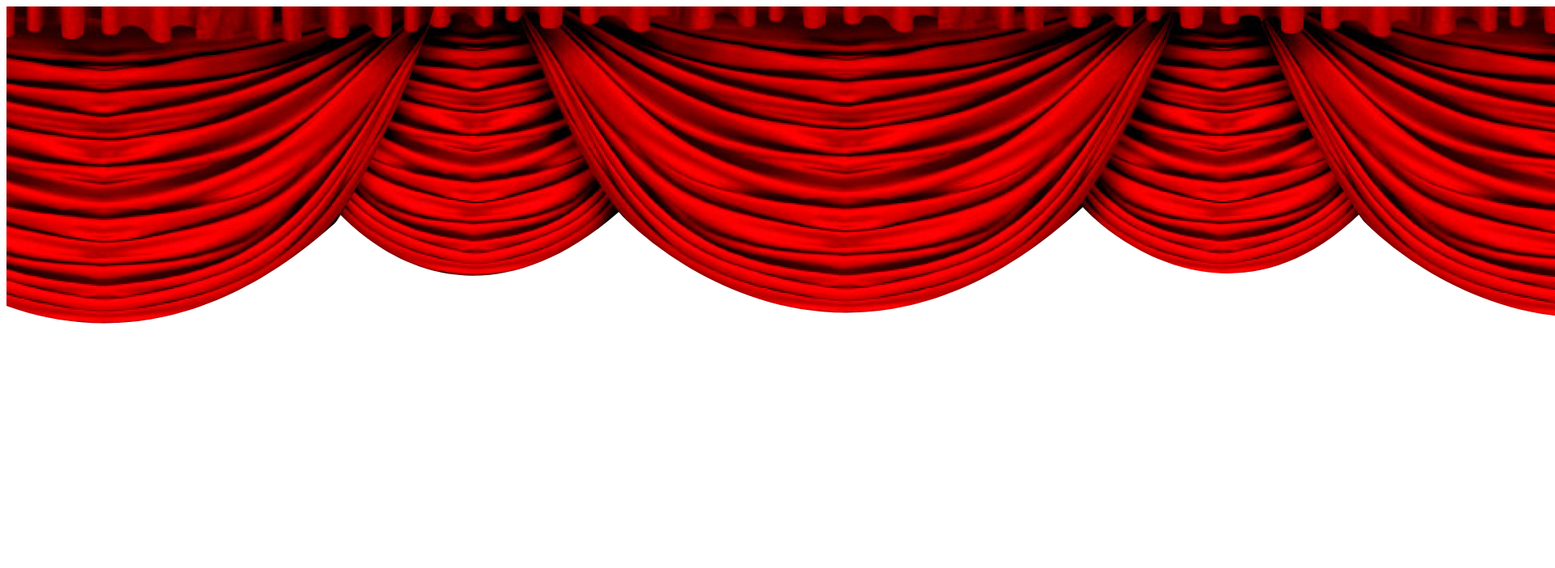
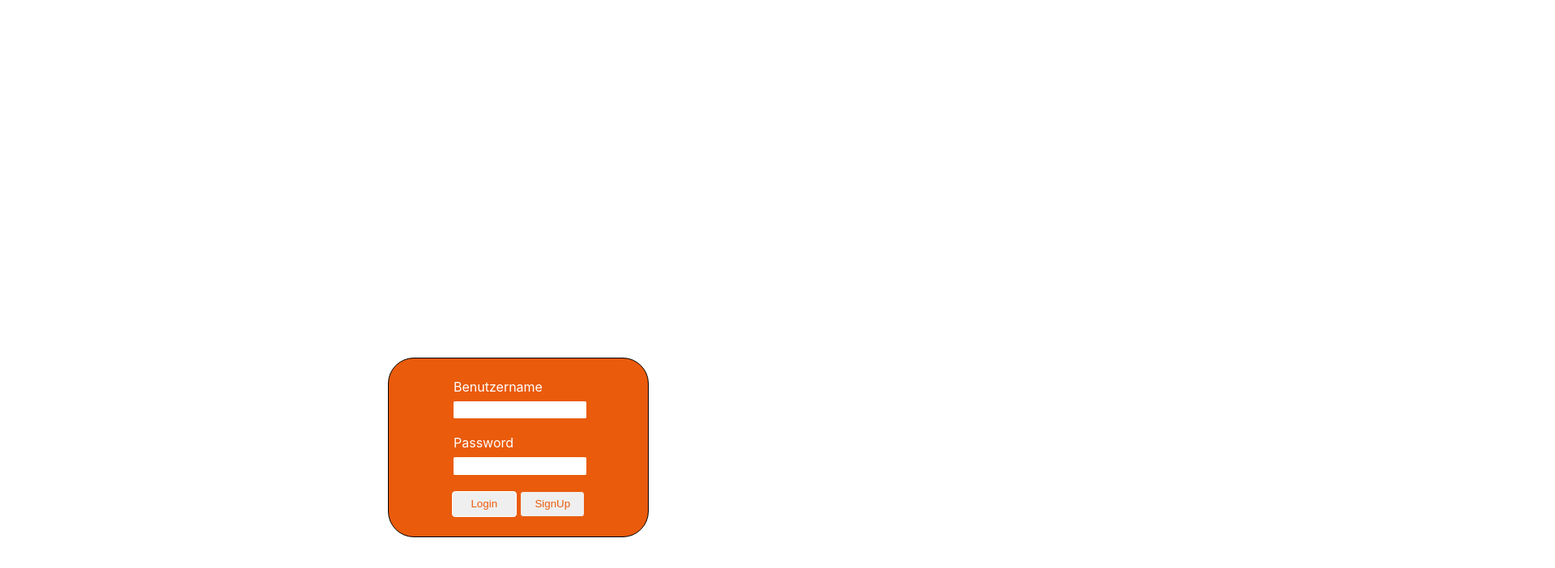
Before and after one commit to Appotus/TF1, a plain HTML site: page index.html in a window 1280 px wide. Shown: the top 702 px of the page at 81% size, 1920 px wide, since content can reach past the window. Drawn offline with Linux system fonts and the light colour scheme.

Commit message:
finish login-box frontend

```diff
--- a/index.html
+++ b/index.html
@@ -8,7 +8,7 @@
     <link rel="stylesheet" href="style.css" />
   </head>
   <body>
-    <nav class="vorhang">
+    <!-- <nav class="vorhang">
      <div class="VorhangO">
         <img src="/src/OV.png"/>
     </div>
@@ -25,20 +25,23 @@
     </ul>
      </div>
     </nav>
-    </div>
+    </div>-->
     <div class="container">
       <div class="login-box">
         <div class="username-box">
-          <p class="login-label">Username</p>
-          <input type="text" />
+          <p class="login-label">Benutzername</p>
+          <input class="input-box" type="text" />
         </div>
         <div class="password-box">
           <p class="password-label">Password</p>
-          <input type="text" name="" id="" />
+          <input class="input-box" type="text" name="" id="" />
+        </div>
+        <div class="btn-container">
+          <button class="login-btn">Login</button>
+          <button class="signup-btn">SignUp</button>
         </div>
       </div>
-</div>
-<main id="home">
-</main>
+    </div>
+    <main id="home"></main>
   </body>
 </html>
--- a/style.css
+++ b/style.css
@@ -5,43 +5,96 @@
     Helvetica, Arial, sans-serif, "Apple Color Emoji", "Segoe UI Emoji",
     "Segoe UI Symbol";
   --cc-font-size: 16px;
+  --black: #000;
 }
 
 .container {
   padding: 0;
-  margin: 0;
+  margin: auto;
+  margin-top: 35%;
   font-size: var(--cc-font-size);
   text-decoration: none;
   font-family: var(--cc-font-family);
 }
 
 .container .login-box {
-  border: 1px solid var(--orange);
+  border: 1px solid var(--black);
   margin: auto;
-  width: 200px;
+  width: 300px;
   height: 200px;
   display: flex;
   flex-direction: column;
   justify-content: center;
-  align-content: center;
   align-items: center;
   padding: 10px;
   background-color: var(--orange);
-  border-radius: 10%;
+  border-radius: 2rem;
   color: var(--white);
+  gap: 20px;
 }
 
 .login-box p {
   margin: 0;
 }
 
-.login-box .username-box {
-  border: 1px solid red;
+.input-box {
+  border: none;
+  border-radius: 0.1rem;
+  height: 1.2rem;
+  margin-top: 0.5rem;
+  width: 100%;
 }
 
-.login-box .password-box {
-  border: 1px solid green;
+.username-box {
+  width: 10rem;
+  margin-left: auto;
+  margin-right: auto;
 }
+
+.password-box {
+  width: 10rem;
+  margin-left: auto;
+  margin-right: auto;
+}
+
+.login-btn {
+  border-color: var(--white);
+  border-style: solid;
+  height: 2rem;
+  width: 5rem;
+  padding: 0 1rem;
+  border-radius: 0.25rem;
+  color: var(--orange);
+  cursor: pointer;
+  border-width: 1px;
+}
+
+.signup-btn {
+  border-color: var(--orange);
+  border-style: solid;
+  border-width: 1px;
+  height: 2rem;
+  width: 5rem;
+  border-radius: 0.25rem;
+  color: var(--orange);
+  cursor: pointer;
+}
+
+.login-btn:hover {
+  border-color: var(--white);
+  color: var(--white);
+  background-color: var(--orange);
+}
+
+.signup-btn:hover {
+  border-color: var(--white);
+  color: var(--white);
+  background-color: var(--orange);
+}
+.btn-container {
+  align-self: center;
+}
+
 .vorhang {
   position: absolute;
   z-index: 99;
@@ -53,18 +106,18 @@
   cursor: pointer;
 }
 
-.vorhangL{
+.vorhangL {
   grid-area: a;
 }
 
-.vorhangO{
+.vorhangO {
   grid-area: b;
 }
 
-.vorhangR{
+.vorhangR {
   grid-area: c;
 }
 
-.main{
+.main {
   grid-area: d;
 }
```
Lines whose indentation alone changed are shown as unchanged.
